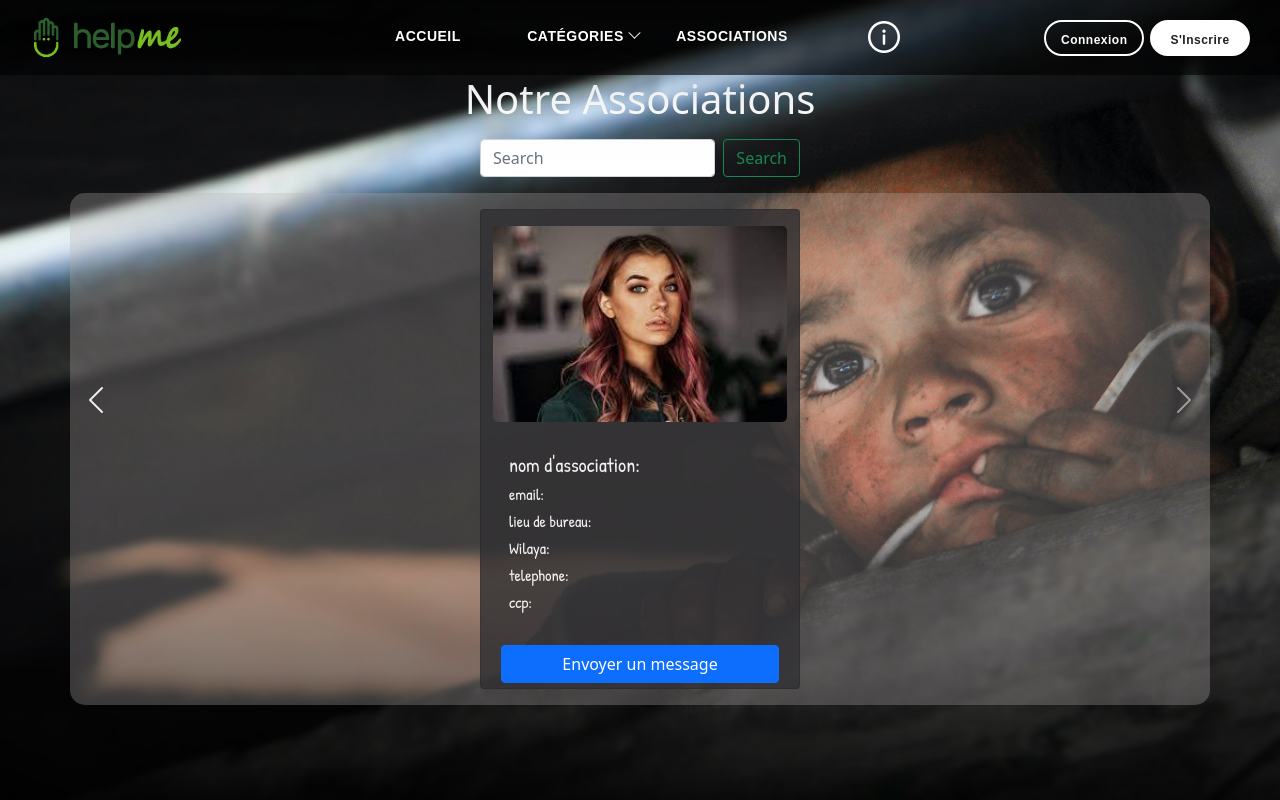
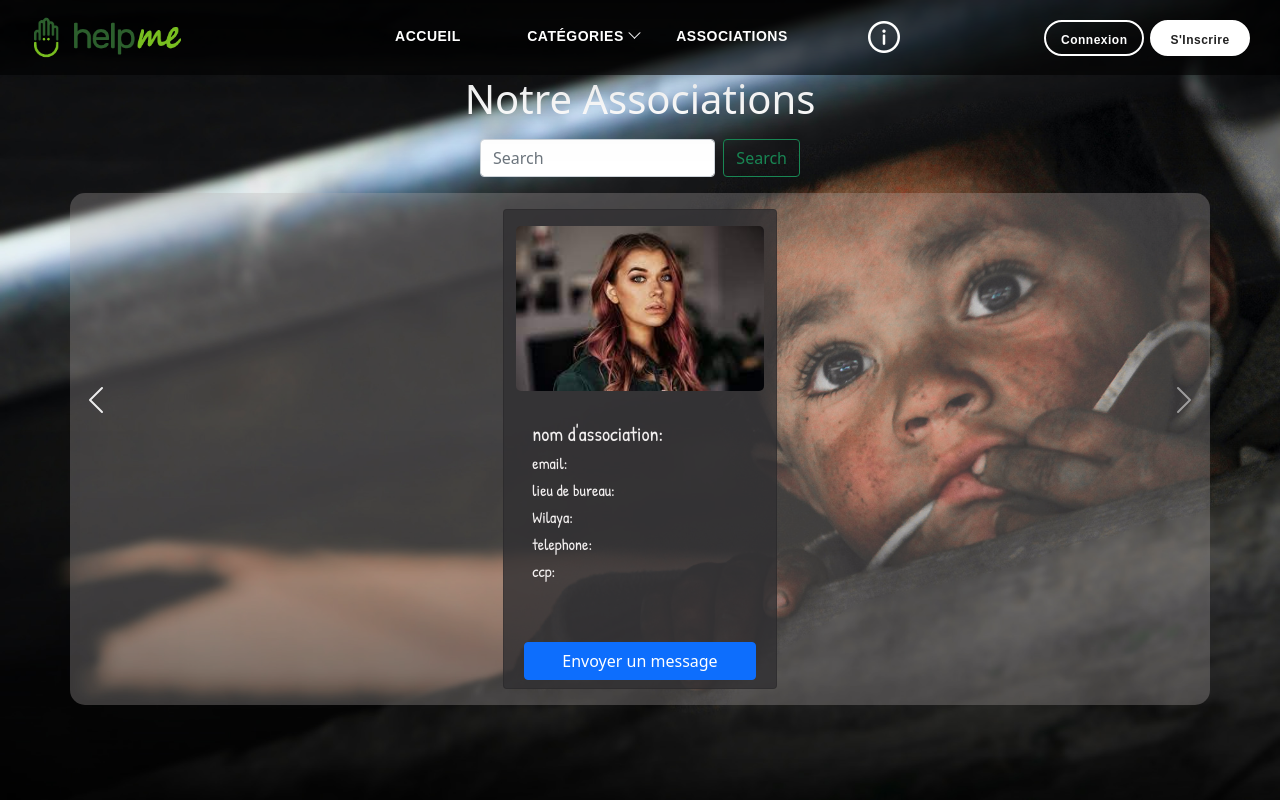
Before and after one commit to Dada-Yacine/Website-HelpMe, a Django app: page /Association.html in a window 1280 px wide. Run offline with Django 3.2, Linux system fonts and the light colour scheme; some libraries are stand-ins or nearby versions.

Commit message:
Update association.css

```diff
--- a/projets/helpme/static/association.css
+++ b/projets/helpme/static/association.css
@@ -350,7 +350,6 @@ nav:before {
 }
 .card {
   margin-right: 1em 1rem;
-  min-width: 20rem !important;
   background-color: rgba(49, 48, 51, 0.82) !important;
   height: 30rem;
   border-radius: 5px;
```
